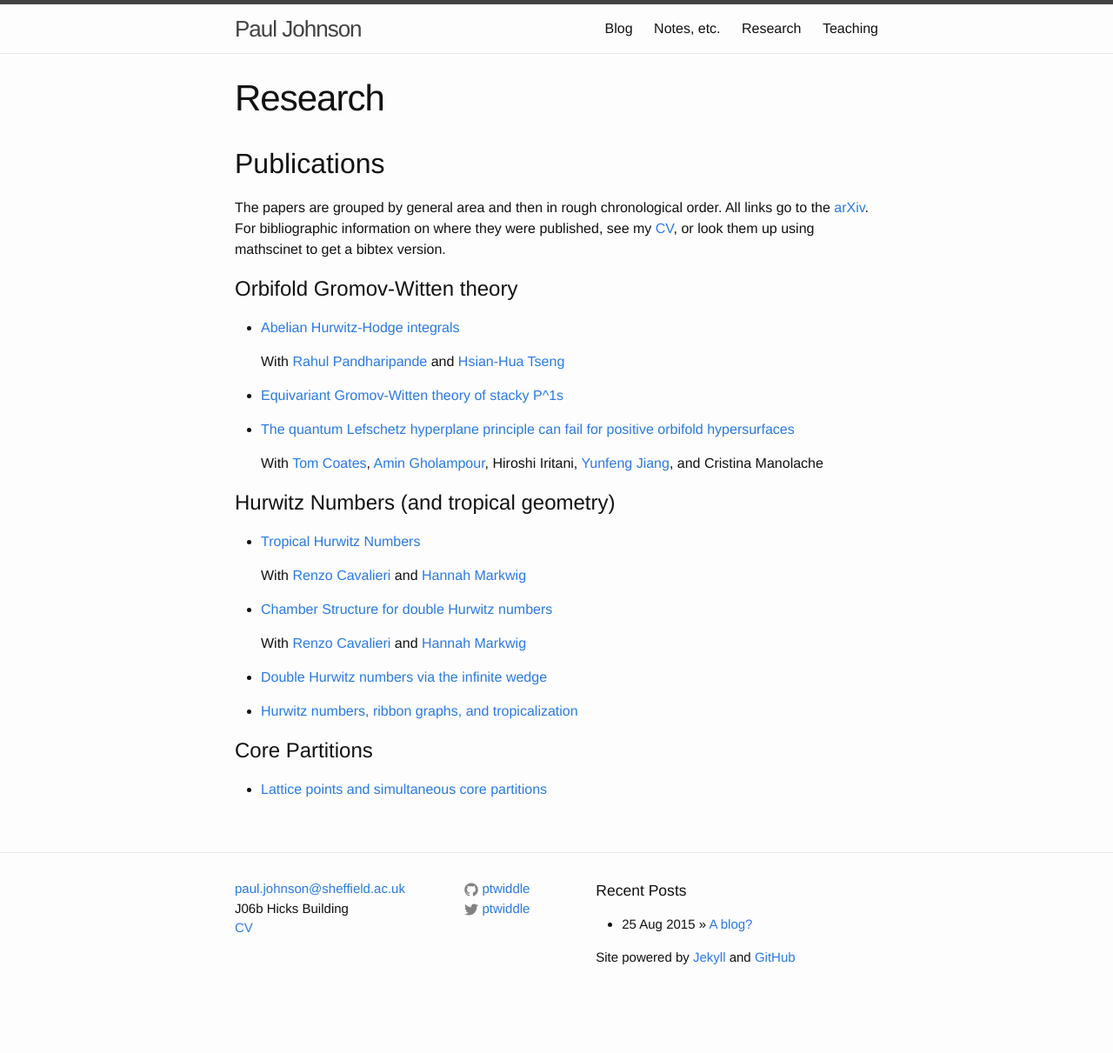
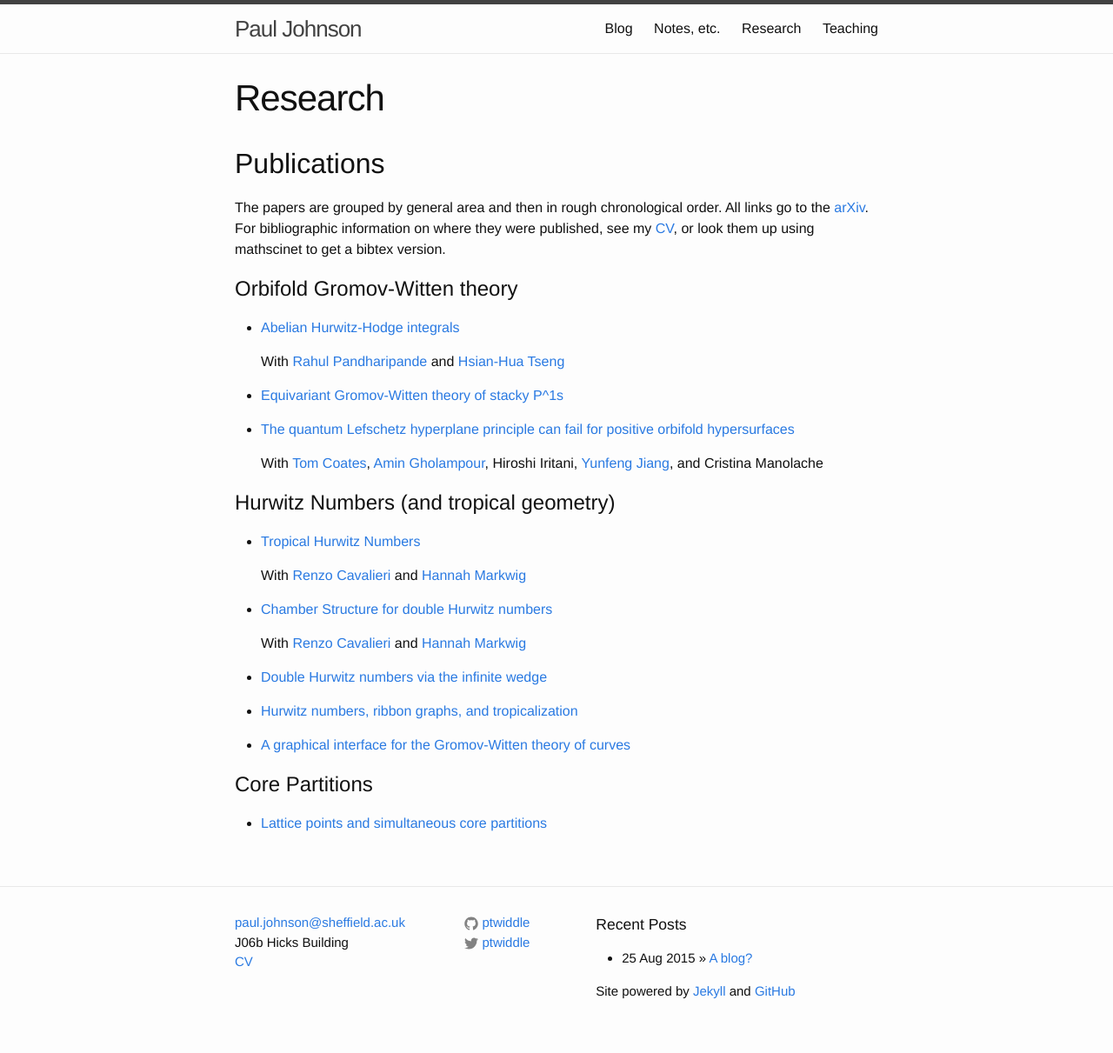
Before and after one commit to ptwiddle/ptwiddle.github.io, a Jekyll site: the page built from Research.md, in a window 1280 px wide. Shown: the whole page at 87% size. Built offline with Jekyll 4.4.1, drawn with Linux system fonts in a browser that asks for light colours; before the commit the page ends 1172 px from its top, so only the background shows below that.

Commit message:
added CJMR1 to research

```diff
--- a/Research.md
+++ b/Research.md
@@ -39,6 +39,7 @@ Hurwitz Numbers (and tropical geometry)
 
 *    [Hurwitz numbers, ribbon graphs, and tropicalization](http://arxiv.org/abs/1303.1543)
 
+* [A graphical interface for the Gromov-Witten theory of curves ](http://arxiv.org/abs/1604.07250)
 
 Core Partitions
 ================
```
